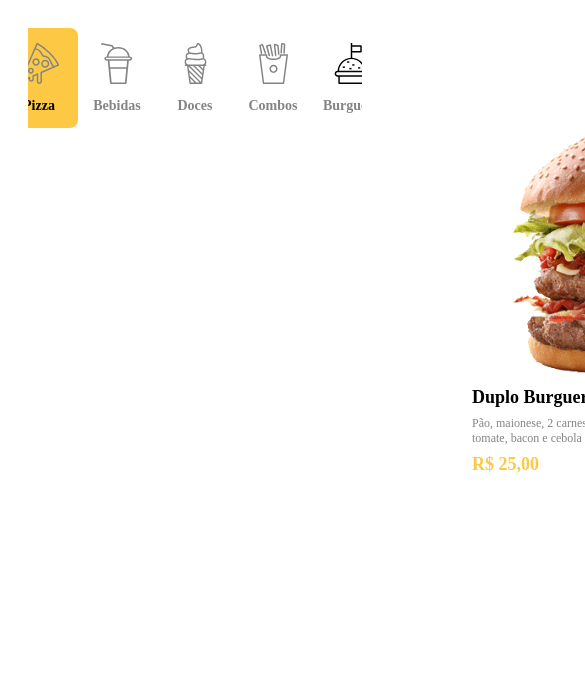
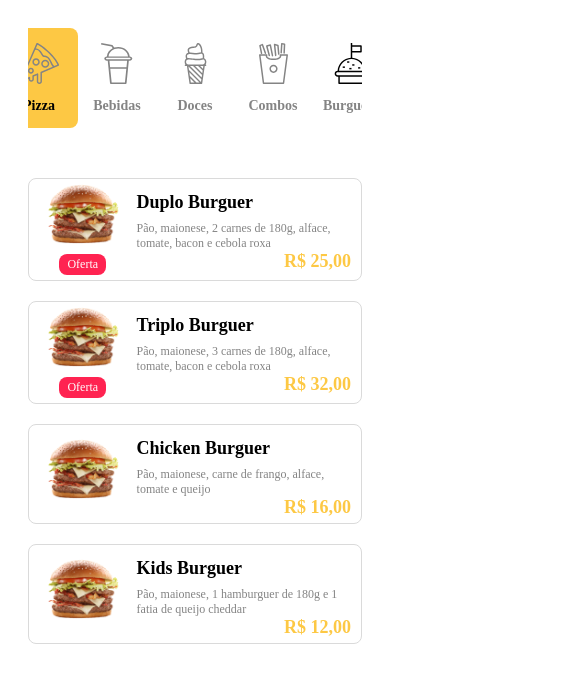
Before and after one commit to vmcustodio/project-restaurant, a Vue app: page / in a window 390 px wide. Shown: the top 682 px of the page, 585 px wide, since content can reach past the window. Built offline with nearby package versions, Linux system fonts and the light colour scheme; data requests are answered from the project's data file; the HTML template or start-up script is replaced by a standard one.

Commit message:
adicionando css mobile

```diff
--- a/src/components/ItemList.vue
+++ b/src/components/ItemList.vue
@@ -1,10 +1,14 @@
 <template>
   <div class="item">
-    <div class="item--tag" v-if="item.offer">Oferta</div>
-    <img class="item--img" src="../assets/images/0001.png" alt="">
-    <h2 class="item--name">{{item.name}}</h2>
-    <p class="item--description">{{item.description}}</p>
-    <p class="item--price">{{item.price | currency}}</p>
+      <div class="container">
+          <div class="item--tag" v-if="item.offer">Oferta</div>
+          <img class="item--img" src="../assets/images/0001.png" alt="" />
+      </div>
+      <div class="content">
+          <h2 class="item--name">{{ item.name }}</h2>
+          <p class="item--description">{{ item.description }}</p>
+          <p class="item--price">{{ item.price | currency }}</p>
+      </div>
   </div>
 </template>
 
@@ -70,5 +74,39 @@ export default {
       color: @yellow;
       margin: 8px auto;
     }
+
+    @media @tablets {
+      width: 100%;
+      height: fit-content;
+      border: 1px solid @light-grey;
+      display: flex;
+      margin: 10px 0;
+      padding: 5px 10px;
+
+      &--img {
+        height: 60px;
+        order: 0;
+        margin: 0 0 10px 0;
+      }
+
+      &--price {
+        text-align: right;
+        margin: 0 auto;
+      }
+
+      &--tag {
+        position: static;
+        order: 1;
+        width: fit-content;
+      }
+
+      .container {
+        display: flex;
+        flex-direction: column;
+        align-items: center;
+        justify-content: center;
+        margin-right: 10px;
+      }
+    }
 }
 </style>
--- a/src/components/ItemsList.vue
+++ b/src/components/ItemsList.vue
@@ -33,5 +33,10 @@ export default {
   .items-list {
     margin: 50px;
     display: flex;
+
+    @media @tablets {
+      flex-wrap: wrap;
+      margin: 20px;
+    }
   }
 </style>
--- a/src/views/HomeView.vue
+++ b/src/views/HomeView.vue
@@ -21,5 +21,9 @@ export default {
 <style lang="less" scoped>
 .home {
   display: flex;
+
+  @media @tablets {
+    flex-direction: column;
+  }
 }
 </style>
```
